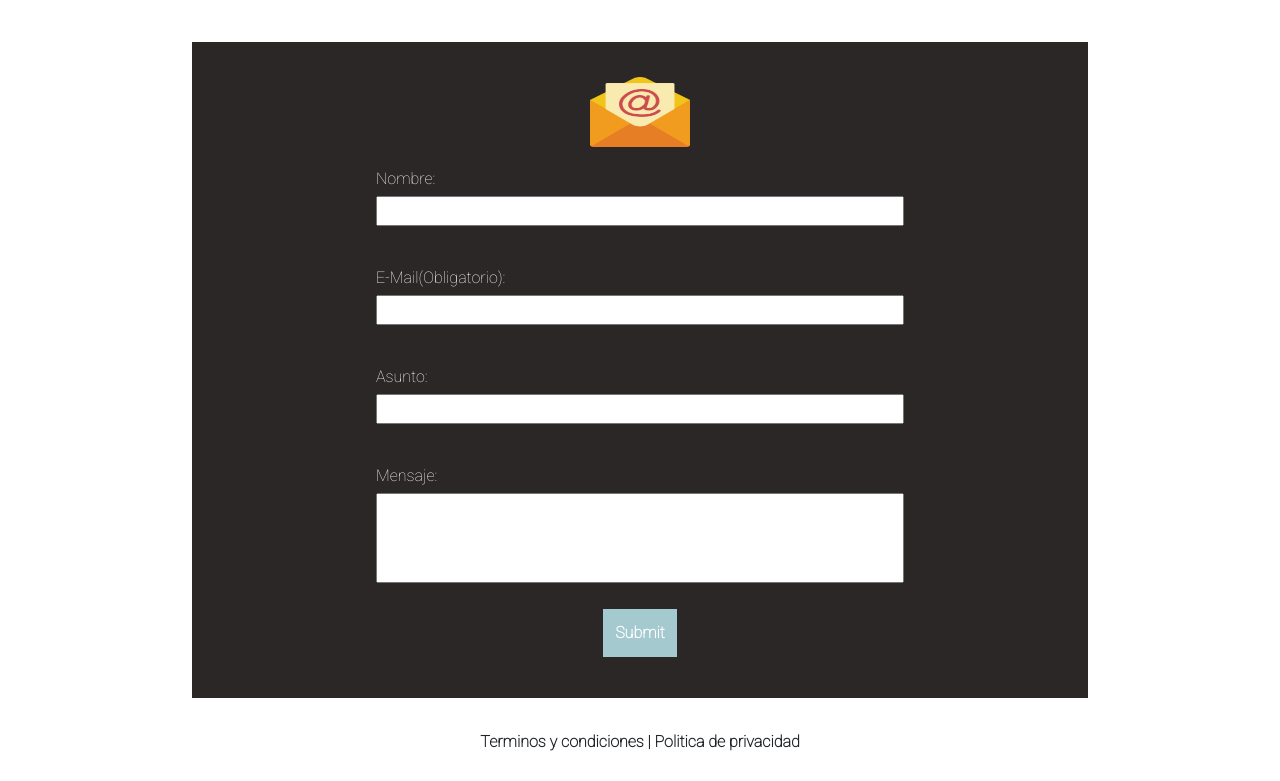
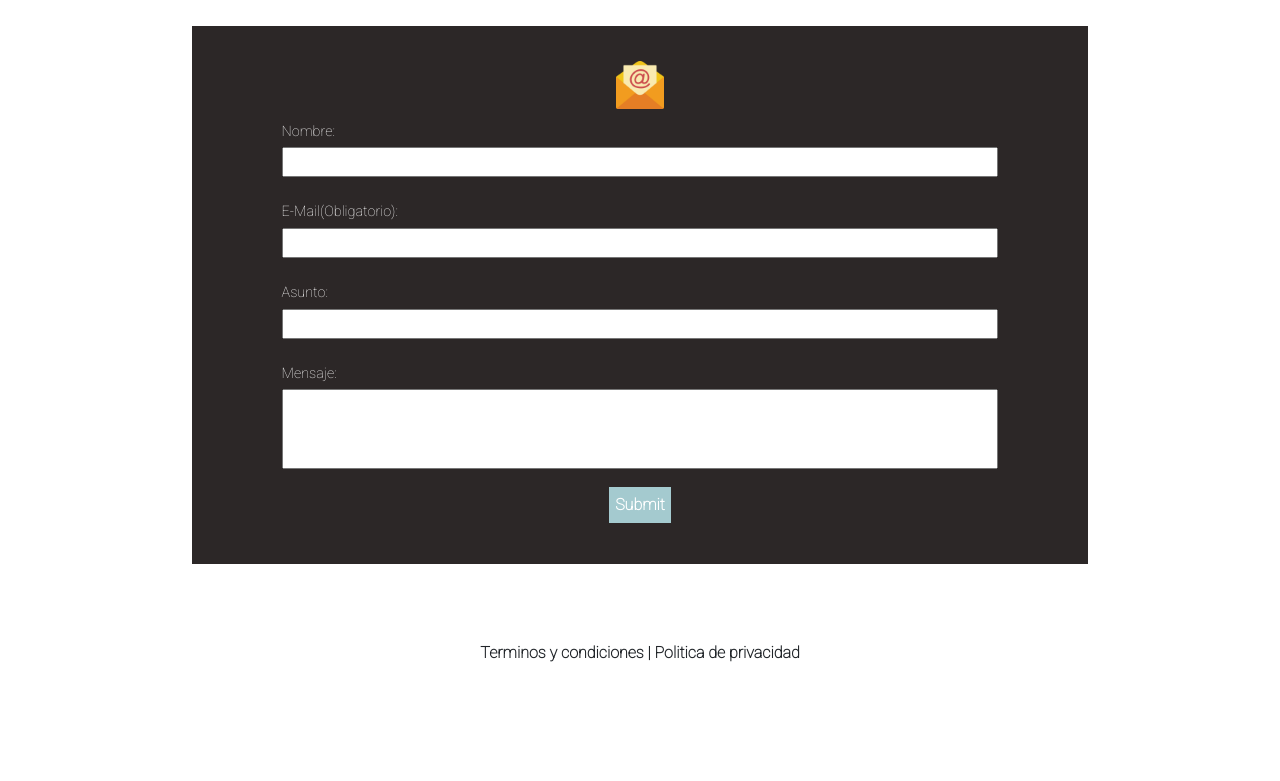
Before and after one commit to LeonardoAntezana/Blog-de-viaje, a website: page rutas/form-contacto.html in a window 1280 px wide. Shown: the part 289-1070 px from the top of the page. After the commit the page ends 976 px from the top, so only its background shows below. Drawn offline with nearby package versions, Linux system fonts and the light colour scheme.

Commit message:
agregando sass a contacto.html

```diff
--- a/rutas/form-contacto.html
+++ b/rutas/form-contacto.html
@@ -12,7 +12,7 @@
     <link rel="stylesheet" href="https://cdn.jsdelivr.net/npm/bootstrap@4.6.1/dist/css/bootstrap.min.css"
     integrity="sha384-zCbKRCUGaJDkqS1kPbPd7TveP5iyJE0EjAuZQTgFLD2ylzuqKfdKlfG/eSrtxUkn" crossorigin="anonymous">
     <link href="https://fonts.googleapis.com/css2?family=Roboto:wght@100&display=swap" rel="stylesheet">
-    <link rel="stylesheet" href="../estilos/estilos.css">
+    <link rel="stylesheet" href="../estilos/estilos-con-sass.css">
     <title>Contacto</title>
 </head>
 <body>
@@ -58,7 +58,7 @@
                 </ul>
             </nav>
         </header>
-        <main class="main__contacto">
+        <main id="main__contacto">
             <h2 id="titulo__seccion-contacto">Contacto</h2>
             <form id="formulario" action="">
             <div id="conteiner__image__mail"><img src="../rutas/Images/email.png" alt="icon-mail"></div>
--- a/sass/base/main-contacto.scss
+++ b/sass/base/main-contacto.scss
@@ -0,0 +1,58 @@
+#main__contacto{
+    #titulo__seccion-contacto{
+        font-size: $secondTitle;
+        background-color: $bgDark;
+        color: white;
+        padding: 1rem 0 1rem 1rem;
+    }
+    #formulario{
+        background-color: $bgDark;
+        color: white;
+        width: 70%;
+        margin: 45px auto;
+        padding: 35px 0px;
+        #conteiner__image__mail{
+            display: flex;
+            justify-content: center;
+            img{
+                height: 3rem ;
+                width: 3rem;
+            }
+        }
+    }
+    .formulario__requisito{
+        font-size: $letter-s;
+        width: 80%;
+        margin: auto;
+        padding: 12px 0px;
+        display: block;
+        .formulario__requisito__input{
+            display: block;
+            margin-top: 5px;
+            padding-left: 6px;
+            width: 100%;
+            height: 30px;
+        }
+        #textarea{
+            height: 5rem;
+            resize: none;
+        }
+    }
+    .btn-enviar{
+        margin: 6px;
+        display: flex;
+        justify-content: center;
+        .input__enviar{
+            background-color: #A4CACF;
+            color: white;
+            font-weight: bold;
+            padding: 6px;
+            border: none;
+            transition: all 1s ease;
+        &:hover{
+            background-color: #567174;
+            color: grey;
+        }
+        }
+    }
+}
--- a/sass/base/mediaQueries.scss
+++ b/sass/base/mediaQueries.scss
@@ -33,6 +33,19 @@
         grid-template-columns: 100%;
         row-gap: 2rem;
     }
+
+    // CONTACTO
+
+    .grid-templeate-contacto{
+        grid-template-areas:
+            " header-contacto"
+            " main-contacto"
+            " footer-contacto"
+        ;
+        grid-template-rows: 0.3fr 2fr auto;
+        grid-template-columns: 1fr;
+        row-gap: 2rem;
+    }
 }
 
 
@@ -66,6 +79,34 @@
         grid-template-columns: 100%;
         row-gap: 1.5rem;
     }
+
+    .conteiner__tips{
+        display: inline;
+    }
+
+
+    .grid-templeate-contacto{
+        grid-template-areas:
+            " header-contacto"
+            " main-contacto"
+            " footer-contacto"
+            ;
+        grid-template-rows: 0.2fr 3fr 0.2fr ;
+        grid-template-columns: 1fr;
+        row-gap: 2rem;
+    }
+
+    #formulario{
+        height: 55vh;
+        display: flex;
+        flex-direction: column;
+    }
+
+    footer{
+        .redes__footer{
+            display: none;
+        }
+    }
 }
 
 
@@ -82,4 +123,20 @@
         row-gap: 1.2rem;
         }
 
+
+        .grid-templeate-contacto{
+            grid-template-areas:
+                " header-contacto"
+                " main-contacto"
+                " footer-contacto"
+                ;
+            grid-template-rows: 0.2fr 3fr 0.2fr ;
+            grid-template-columns: 1fr;
+            row-gap: 2rem;
+        }
+
+        #formulario{
+            display: block;
+            height: auto;
+        }
 }
--- a/sass/variables.scss
+++ b/sass/variables.scss
@@ -1,8 +1,12 @@
 // Variables
 
-$secondTitle: 1.6rem;
+$secondTitle: 1.4rem;
 
 
 // Font-sizes
 
 $letter-s: 0.9rem;
+
+// Backgrounds
+
+$bgDark: #2C2727;
```
Also changed, not shown: sass/base/grid-areas.scss (+15 -0 lines), estilos/estilos-con-sass.css.
